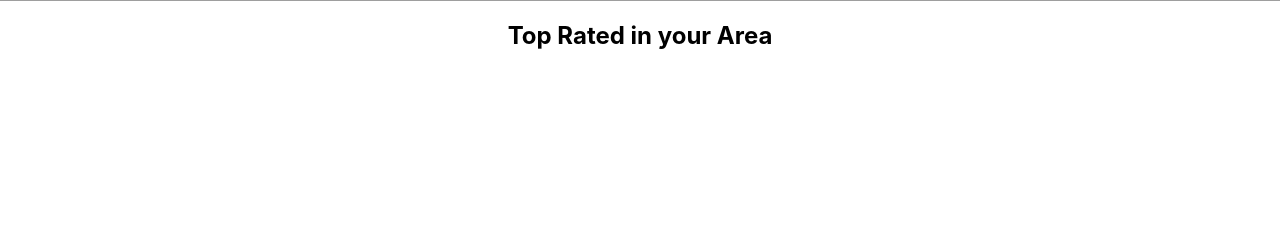
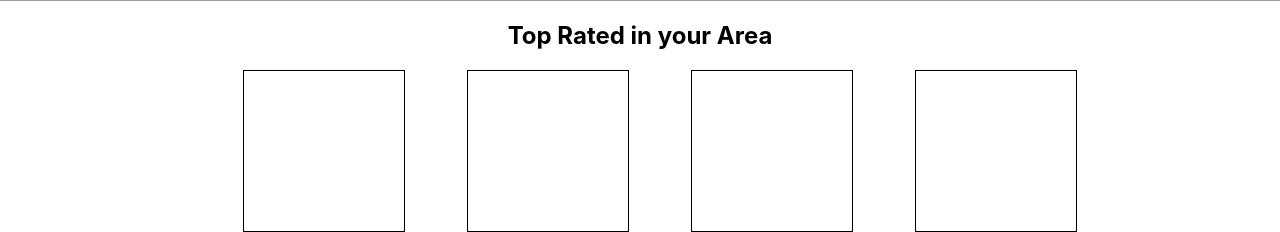
Before and after one commit to GiaEdgington/project-a-grade-frontend, a React (Create React App) app: page / in a window 1280 px wide. Shown: the part 639-871 px from the top of the page. Before the commit the page ends 800 px from the top, so only its background shows below. Built offline with nearby package versions, Linux system fonts and the light colour scheme; grey boxes are pictures that could not be loaded.

Commit message:
top rated placeholder

```diff
--- a/src/App.css
+++ b/src/App.css
@@ -23,6 +23,10 @@
 }
 
 /* my css */
+
+ul {
+  list-style-type: none;
+}
 
 .container {
   width: 100%;
@@ -76,3 +80,16 @@ button svg {
 .topRated h2 {
   text-align: center;
 }
+
+.topRated ul  {
+  width: 70%;
+  display: flex;
+  justify-content: space-around;
+  margin: 0 auto;
+}
+
+.topRated ul li {
+  width: 10em;
+  height: 10em;
+  border: 1px black solid;
+}
--- a/src/components/Browse.js
+++ b/src/components/Browse.js
@@ -6,6 +6,12 @@ class Browse extends React.Component {
         return(
             <div className="topRated">
                 <h2>Top Rated in your Area</h2>
+                <ul>
+                    <li></li>
+                    <li></li>
+                    <li></li>
+                    <li></li>
+                </ul>
             </div>
         )
     }
```
